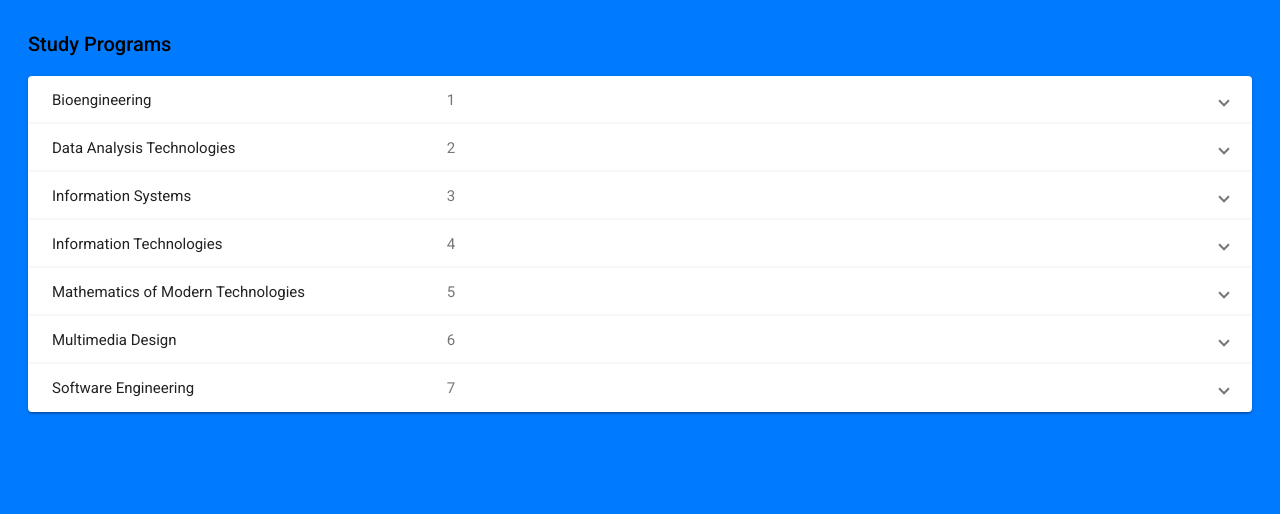
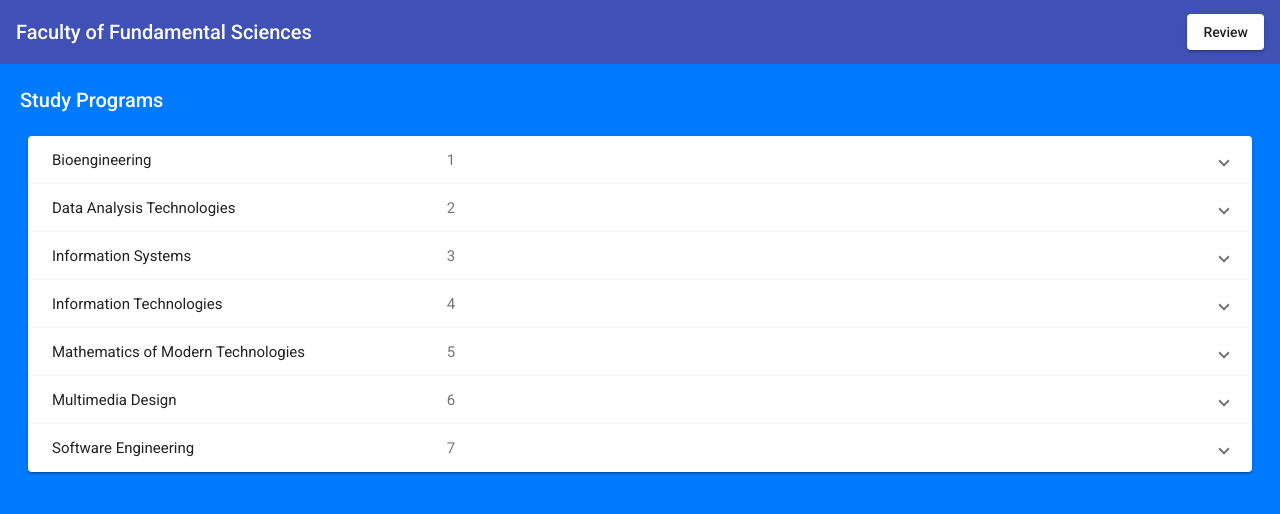
Before and after one commit to brassSyntax/ISPK, an Angular app: page /app-study-program-display in a window 1280 px wide. Shown: the top 514 px of the page. Built offline with nearby package versions, Linux system fonts and the light colour scheme.

Commit message:
add basic toolbar

```diff
--- a/src/app/app.component.css
+++ b/src/app/app.component.css
@@ -0,0 +1,3 @@
+.toolbar-spacer {
+  flex: 1 1 auto;
+}
--- a/src/app/app.component.html
+++ b/src/app/app.component.html
@@ -1,3 +1,8 @@
+<mat-toolbar color="primary">
+  <span class="toolbar-spacer">Faculty of Fundamental Sciences</span>
+  <button mat-raised-button (click)="reviewButtonClick()">Review</button>
+</mat-toolbar>
+
 <app-study-program-display></app-study-program-display>
 
 <!--Review dialog button-->
--- a/src/app/app.module.ts
+++ b/src/app/app.module.ts
@@ -15,6 +15,7 @@ import { ReviewInputFormComponent } from './review-input-form/review-input-form.
 import {MatDialogModule} from "@angular/material/dialog";
 import {MatFormFieldModule} from "@angular/material/form-field";
 import {MatInputModule} from "@angular/material/input";
+import {MatToolbarModule} from "@angular/material/toolbar";
 
 @NgModule({
   declarations: [
@@ -34,7 +35,8 @@ import {MatInputModule} from "@angular/material/input";
     MatDialogModule,
     AppRoutingModule,
     MatFormFieldModule,
-    MatInputModule
+    MatInputModule,
+    MatToolbarModule
   ],
   providers: [],
   bootstrap: [AppComponent]
--- a/src/app/study-program-display/study-program-display.component.css
+++ b/src/app/study-program-display/study-program-display.component.css
@@ -15,3 +15,13 @@ input {
 .example-headers-align .mat-form-field + .mat-form-field {
   margin-left: 8px;
 }
+
+.mat-expansion-panel {
+  margin-left: 2em;
+  margin-right: 2em;
+}
+
+h2 {
+  margin: 1em;
+  color: white;
+}
--- a/src/styles.css
+++ b/src/styles.css
@@ -1,4 +1,4 @@
 /* You can add global styles to this file, and also import other style files */
 
 html, body { height: 100%; background-color: #007bff }
-body { margin: 2em; font-family: Roboto, "Helvetica Neue", sans-serif; }
+body { margin: 0; font-family: Roboto, "Helvetica Neue", sans-serif; }
```
